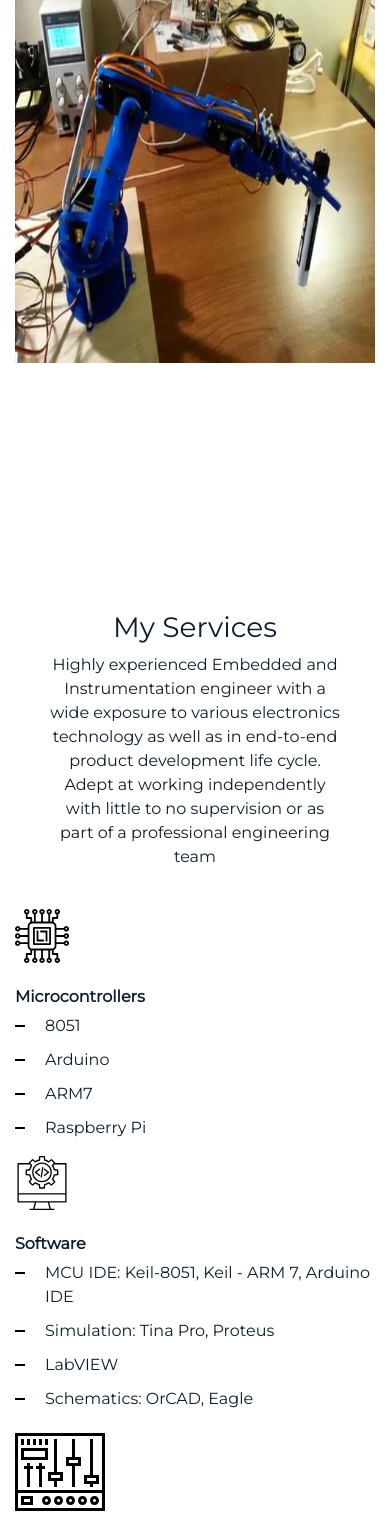
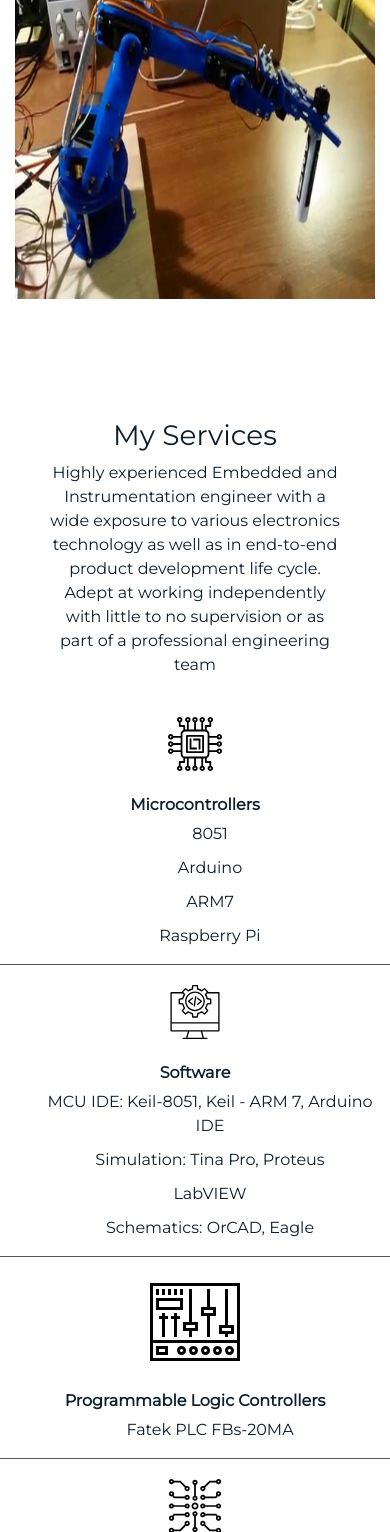
Before and after one commit to HSarfaraz/alok, a PHP site: page /index.html in a window 390 px wide. Shown: the part 3143-4675 px from the top of the page. Run offline with PHP 8.4, Linux system fonts and the light colour scheme.

Commit message:
Update style.css

```diff
--- a/css/style.css
+++ b/css/style.css
@@ -1,10 +1,3 @@
-/*
-  Template Name: MyPortfolio
-  Template URL: https://bootstrapmade.com/myportfolio-bootstrap-portfolio-website-template/
-  Author: BootstrapMade.com
-  Author URL: https://bootstrapmade.com/
-*/
-
 /*--------------------------------------------------------------
 # General
 --------------------------------------------------------------*/
@@ -33,7 +26,7 @@ h6,
 }
 
 .site-section {
-  padding: 7rem 0;
+  padding: 3rem 0;
 }
 
 .filters a {
@@ -536,6 +529,14 @@ h6,
     padding-right: 0;
     padding-left: 0;
   }
+  .col-12.col-sm-6.col-md-4.col-lg-4 {
+    text-align: center;
+    border-bottom: 1px solid #555;
+    margin-bottom: 20px;
+  }
+  .list-line li:before {
+    position: unset;
+  }
 }
 
 .width-15{
```
